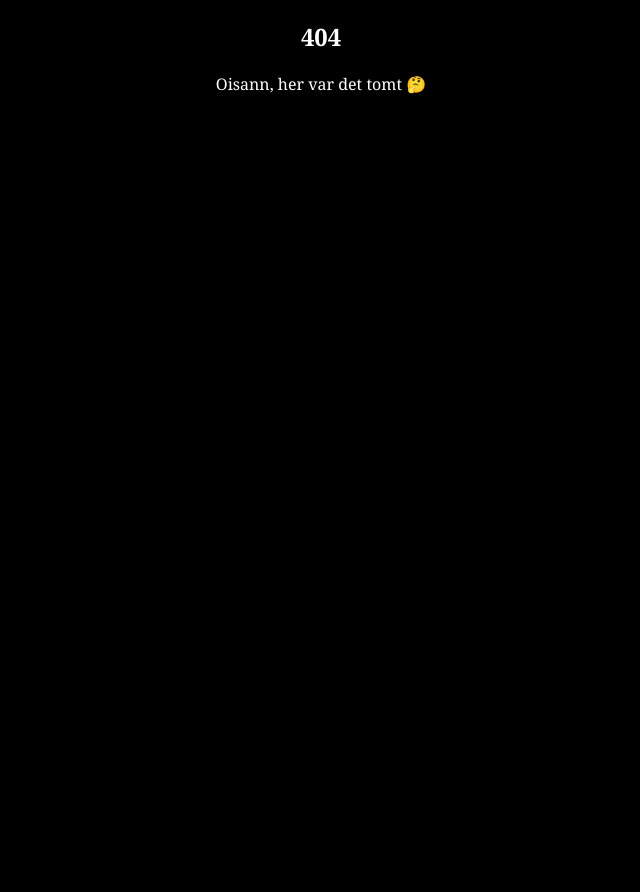
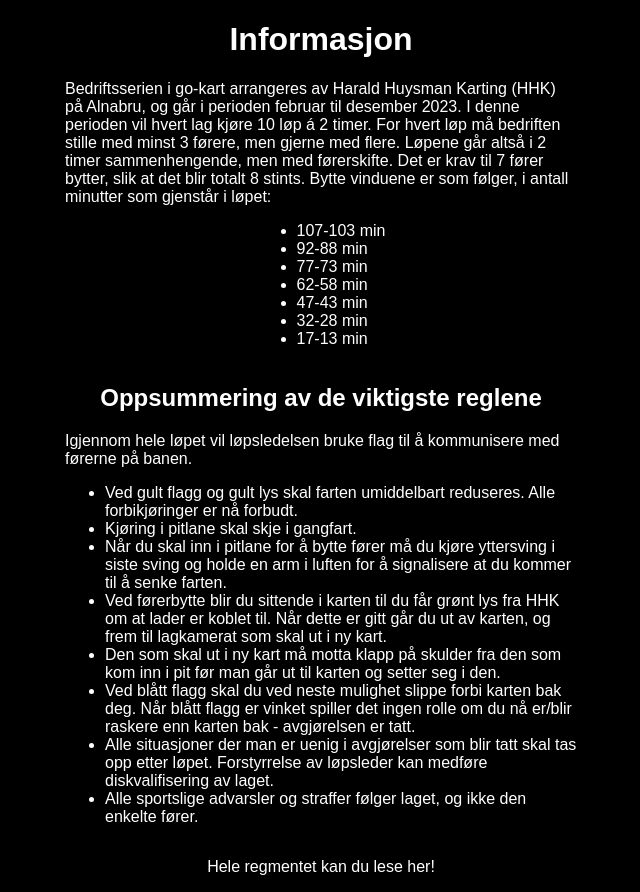
Before and after one commit to MathiasSJacobsen/gokart-stats, a React (Create React App) app: page /info in a window 1280 px wide. Before the commit this address had no page. Shown: the whole page, without its empty margins (319-959 px from the left). Before the commit the page ends 800 px from the top, so only its background shows below. Built offline with nearby package versions, Linux system fonts and the light colour scheme.

Commit message:
Add info side

```diff
--- a/src/App.tsx
+++ b/src/App.tsx
@@ -1,5 +1,6 @@
 import { Helmet } from "react-helmet-async";
 import { Route, Routes } from "react-router-dom";
+import Information from "./information/Information";
 import Landing from "./landing/Landing";
 import { NotFoundPage } from "./NotFoundPage";
 
@@ -11,6 +12,7 @@
       </Helmet>
       <Routes>
         <Route path="/" element={<Landing />} />
+        <Route path="/info" element={<Information />} />
         <Route path="*" element={<NotFoundPage />} />
       </Routes>
     </div>
--- /dev/null
+++ b/src/information/Information.tsx
@@ -0,0 +1,83 @@
+import styled from "styled-components/macro";
+
+const Information = () => {
+  return (
+    <Container>
+      <h1>Informasjon</h1>
+      <span>
+        Bedriftsserien i go-kart arrangeres av Harald Huysman Karting (HHK) på
+        Alnabru, og går i perioden februar til desember 2023. I denne perioden
+        vil hvert lag kjøre 10 løp á 2 timer. For hvert løp må bedriften stille
+        med minst 3 førere, men gjerne med flere. Løpene går altså i 2 timer
+        sammenhengende, men med førerskifte. Det er krav til 7 fører bytter,
+        slik at det blir totalt 8 stints. Bytte vinduene er som følger, i antall
+        minutter som gjenstår i løpet:
+      </span>
+      <ul>
+        <li>107-103 min</li>
+        <li>92-88 min</li>
+        <li>77-73 min</li>
+        <li>62-58 min</li>
+        <li>47-43 min</li>
+        <li>32-28 min</li>
+        <li>17-13 min</li>
+      </ul>
+      <h2>Oppsummering av de viktigste reglene</h2>
+      <span>
+        Igjennom hele løpet vil løpsledelsen bruke flag til å kommunisere med
+        førerne på banen.
+      </span>
+      <ul>
+        <li>
+          {" "}
+          Ved gult flagg og gult lys skal farten umiddelbart reduseres. Alle
+          forbikjøringer er nå forbudt.
+        </li>
+        <li>Kjøring i pitlane skal skje i gangfart.</li>
+        <li>
+          Når du skal inn i pitlane for å bytte fører må du kjøre yttersving i
+          siste sving og holde en arm i luften for å signalisere at du kommer
+          til å senke farten.
+        </li>
+        <li>
+          Ved førerbytte blir du sittende i karten til du får grønt lys fra HHK
+          om at lader er koblet til. Når dette er gitt går du ut av karten, og
+          frem til lagkamerat som skal ut i ny kart.{" "}
+        </li>
+        <li>
+          Den som skal ut i ny kart må motta klapp på skulder fra den som kom
+          inn i pit før man går ut til karten og setter seg i den.
+        </li>
+        <li>
+          Ved blått flagg skal du ved neste mulighet slippe forbi karten bak
+          deg. Når blått flagg er vinket spiller det ingen rolle om du nå
+          er/blir raskere enn karten bak - avgjørelsen er tatt.
+        </li>
+        <li>
+          Alle situasjoner der man er uenig i avgjørelser som blir tatt skal tas
+          opp etter løpet. Forstyrrelse av løpsleder kan medføre
+          diskvalifisering av laget.
+        </li>
+        <li>
+          Alle sportslige advarsler og straffer følger laget, og ikke den
+          enkelte fører.
+        </li>
+      </ul>
+      <p onClick={() => alert("Har ikke lagt til fila ennå")}>
+        Hele regmentet kan du lese her!
+      </p>
+    </Container>
+  );
+};
+
+export default Information;
+
+const Container = styled.div`
+  padding: 1rem;
+  display: flex;
+  flex-direction: column;
+  @media (min-width: 767px) {
+    align-items: center;
+    padding: 0 30%;
+  }
+`;
```
